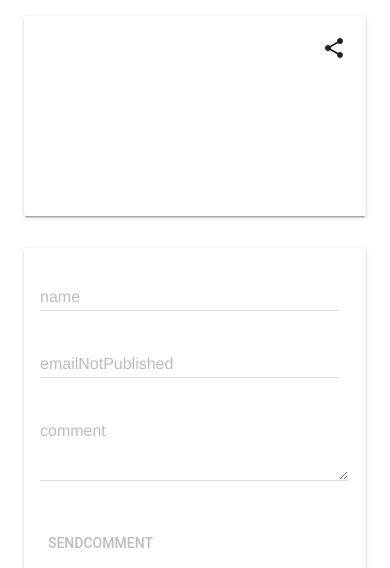
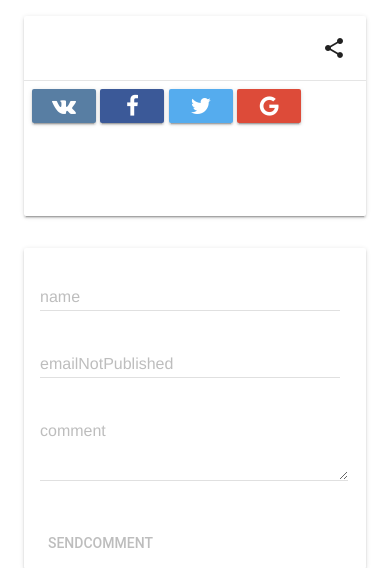
Before and after one commit to AlexKhram/prokudin, a PHP site: template src/Alexkhram/Views/card.twig in a window 390 px wide. Shown: the top 568 px of the page. Run offline with PHP 8.4, Linux system fonts and the light colour scheme; the template is opened without the code that fills it: most values are stand-ins (such as "Sample title", 1, 10 or a date in 2020); some libraries are stand-ins or nearby versions.

Commit message:
Add social buttons to mobile card

```diff
--- a/src/Alexkhram/Views/card.twig
+++ b/src/Alexkhram/Views/card.twig
@@ -1,23 +1,23 @@
 {{ include('layout/head.twig') }}
-<meta property="og:url"                content="{{ absolute_url(path('photo', {name: card["name_search"]})) }}" />
-<meta property="og:type"               content="article" />
-<meta property="og:title"              content="{{ card["name"] }}" />
-<meta property="og:headline"           content="{{ 'siteDesc'|trans }}" />
-<meta property="og:description"        content="{{ 'siteDesc'|trans }}" />
-<meta property="og:image"              content="{{ absolute_url(card["path_hirez"]) }}" />
-<meta property="og:image:width"        content="400" />
-<meta property="og:image:height"       content="300" />
-<meta property="og:locale"             content="ru_RU" />
-<meta property="og:locale:alternate"   content="en_US" />
-<meta property="og:site_name"          content="progorsky.com" />
-<meta property="og:latitude"           content="{{ card["latitude"] }}">
-<meta property="og:longitude"          content="{{ card["longitude"] }}">
-<meta name="twitter:card"              content="photo" />
-<meta name="twitter:site"              content="progorsky.com" />
-<meta name = "twitter:creator"         content ="@AKhramenkov">
-<meta name="twitter:title"             content="{{ card["name"] }}" />
-<meta name="twitter:image"             content="{{ absolute_url(card["path_hirez"]) }}" />
-<meta name="twitter:url"               content="{{ absolute_url(path('photo', {name: card["name_search"]})) }}" />
+<meta property="og:url" content="{{ absolute_url(path('photo', {name: card["name_search"]})) }}"/>
+<meta property="og:type" content="article"/>
+<meta property="og:title" content="{{ card["name"] }}"/>
+<meta property="og:headline" content="{{ 'siteDesc'|trans }}"/>
+<meta property="og:description" content="{{ 'siteDesc'|trans }}"/>
+<meta property="og:image" content="{{ absolute_url(card["path_hirez"]) }}"/>
+<meta property="og:image:width" content="400"/>
+<meta property="og:image:height" content="300"/>
+<meta property="og:locale" content="ru_RU"/>
+<meta property="og:locale:alternate" content="en_US"/>
+<meta property="og:site_name" content="progorsky.com"/>
+<meta property="og:latitude" content="{{ card["latitude"] }}">
+<meta property="og:longitude" content="{{ card["longitude"] }}">
+<meta name="twitter:card" content="photo"/>
+<meta name="twitter:site" content="progorsky.com"/>
+<meta name="twitter:creator" content="@AKhramenkov">
+<meta name="twitter:title" content="{{ card["name"] }}"/>
+<meta name="twitter:image" content="{{ absolute_url(card["path_hirez"]) }}"/>
+<meta name="twitter:url" content="{{ absolute_url(path('photo', {name: card["name_search"]})) }}"/>
 </head>
 
 <body>
@@ -39,11 +39,12 @@
                 {% else %}
                 <div class="mdl-card card-witdth-900-centered mdl-cell  mdl-cell--12-col mdl-cell--8-col-tablet mdl-cell--4-col-phone mdl-shadow--2dp">
                     <div class="mdl-card__media mdl-color--white">
-                            <img itemprop="image" class="center img_fullwidth" src="{{ absolute_url(card["path_hirez"]) }}" alt=""/>
+                        <img itemprop="image" class="center img_fullwidth" src="{{ absolute_url(card["path_hirez"]) }}"
+                             alt=""/>
                     </div>
                     <div class="mdl-card__title">
                         <span itemprop="name">{{ card["name"] }}</span>
-                            <meta itemprop="headline" content="{{ 'siteDesc'|trans }}" />
+                        <meta itemprop="headline" content="{{ 'siteDesc'|trans }}"/>
                         {% if card["year"] %}
                             <div class="mdl-layout-spacer"></div>
                             <span itemprop="dateCreated">{{ card["year"] }}{{ 'year'|trans }}</span>
@@ -65,32 +66,59 @@
                         </div>
                     {% endif %}
 
+                    <div class="mdl-card__actions mdl-card--border mdl-layout--small-screen-only">
+                    <a href="https://vk.com/share.php?url={{ absolute_url(path('photo', {name: card["name_search"]})) }}"
+                       title="{{ 'shareOn'|trans }}VK" target="_blank"
+                       class="mdl-button mdl-js-button mdl-button--raised mdl-js-ripple-effect btn-social-icon btn-vk">
+                        <span class="fa fa-vk"></span>
+                    </a>
+                    <a href="https://www.facebook.com/sharer/sharer.php?u={{ absolute_url(path('photo', {name: card["name_search"]})) }}"
+                       title="{{ 'shareOn'|trans }}Facebook" target="_blank"
+                       class="mdl-button mdl-js-button mdl-button--raised mdl-js-ripple-effect btn-social-icon btn-facebook">
+                        <span class="fa fa-facebook"></span>
+                    </a>
+                    <a href="http://twitter.com/home?status={{ absolute_url(path('photo', {name: card["name_search"]})) }}"
+                       title="{{ 'shareOn'|trans }}Twitter" target="_blank"
+                       class="mdl-button mdl-js-button mdl-button--raised mdl-js-ripple-effect btn-social-icon btn-twitter">
+                        <span class="fa fa-twitter"></span>
+                    </a>
+                    <a href="https://plus.google.com/share?url={{ absolute_url(path('photo', {name: card["name_search"]})) }}"
+                       title="{{ 'shareOn'|trans }}Google+" target="_blank"
+                       class="mdl-button mdl-js-button mdl-button--raised mdl-js-ripple-effect btn-social-icon btn-google">
+                        <span class="fa fa-google"></span>
+                    </a>
+                </div>
                 <div class="mdl-card__menu">
-                            <button id="demo-menu-top-right" class="mdl-button mdl-button--icon mdl-js-button mdl-js-ripple-effect">
+                    <button id="demo-menu-top-right"
+                            class="mdl-button mdl-button--icon mdl-js-button mdl-js-ripple-effect">
                         <i class="material-icons">share</i>
                     </button>
                     <ul class="mdl-menu mdl-menu--bottom-right mdl-js-menu mdl-js-ripple-effect"
                         data-mdl-for="demo-menu-top-right">
                         <li class="mdl-menu__item">
-                                    <a href="https://vk.com/share.php?url={{ absolute_url(path('photo', {name: card["name_search"]})) }}" title="{{ 'shareOn'|trans }}VK" target="_blank"
+                            <a href="https://vk.com/share.php?url={{ absolute_url(path('photo', {name: card["name_search"]})) }}"
+                               title="{{ 'shareOn'|trans }}VK" target="_blank"
                                class="mdl-button mdl-js-button mdl-button--raised mdl-js-ripple-effect btn-vk">
                                 <span class="fa fa-vk"></span>
                             </a>
                         </li>
                         <li class="mdl-menu__item">
-                                    <a href="https://www.facebook.com/sharer/sharer.php?u={{ absolute_url(path('photo', {name: card["name_search"]})) }}" title="{{ 'shareOn'|trans }}Facebook" target="_blank"
+                            <a href="https://www.facebook.com/sharer/sharer.php?u={{ absolute_url(path('photo', {name: card["name_search"]})) }}"
+                               title="{{ 'shareOn'|trans }}Facebook" target="_blank"
                                class="mdl-button mdl-js-button mdl-button--raised mdl-js-ripple-effect btn-facebook">
                                 <span class="fa fa-facebook"></span>
                             </a>
                         </li>
                         <li class="mdl-menu__item">
-                                    <a href="http://twitter.com/home?status={{ absolute_url(path('photo', {name: card["name_search"]})) }}" title="{{ 'shareOn'|trans }}Twitter" target="_blank"
+                            <a href="http://twitter.com/home?status={{ absolute_url(path('photo', {name: card["name_search"]})) }}"
+                               title="{{ 'shareOn'|trans }}Twitter" target="_blank"
                                class="mdl-button mdl-js-button mdl-button--raised mdl-js-ripple-effect  btn-twitter">
                                 <span class="fa fa-twitter"></span>
                             </a>
                         </li>
                         <li class="mdl-menu__item">
-                                    <a href="https://plus.google.com/share?url={{ absolute_url(path('photo', {name: card["name_search"]})) }}" title="{{ 'shareOn'|trans }}Google+" target="_blank"
+                            <a href="https://plus.google.com/share?url={{ absolute_url(path('photo', {name: card["name_search"]})) }}"
+                               title="{{ 'shareOn'|trans }}Google+" target="_blank"
                                class="mdl-button mdl-js-button mdl-button--raised mdl-js-ripple-effect btn-google">
                                 <span class="fa fa-google"></span>
                             </a>
@@ -105,8 +133,8 @@
                      class="mdl-card card-witdth-900-centered mdl-cell mdl-cell--12-col mdl-cell--8-col-tablet mdl-cell--4-col-phone mdl-shadow--2dp">
                     <div itemprop="geo" itemscope itemtype="http://schema.org/GeoCoordinates"
                          class="mdl-card__media mdl-color--white">
-                                <meta itemprop="latitude" content="{{ card["latitude"] }}" />
-                                <meta itemprop="longitude" content="{{ card["longitude"] }}" />
+                        <meta itemprop="latitude" content="{{ card["latitude"] }}"/>
+                        <meta itemprop="longitude" content="{{ card["longitude"] }}"/>
                         <div id="map"></div>
                         <script>
                             function initMap() {
@@ -232,7 +260,7 @@
 
 </body>
 <!-- social buttons -->
-<link rel="stylesheet" href="/styles/bootstrap-social.css" />
+<link rel="stylesheet" href="/styles/bootstrap-social.css"/>
 <link rel="stylesheet" href="/styles/font-awesome.min.css">
 <!-- ReCaptcha enable button-->
 <script>
```
Also changed, not shown: src/Alexkhram/Views/tester.twig (+34 -10 lines). Lines whose indentation alone changed are shown as unchanged.
